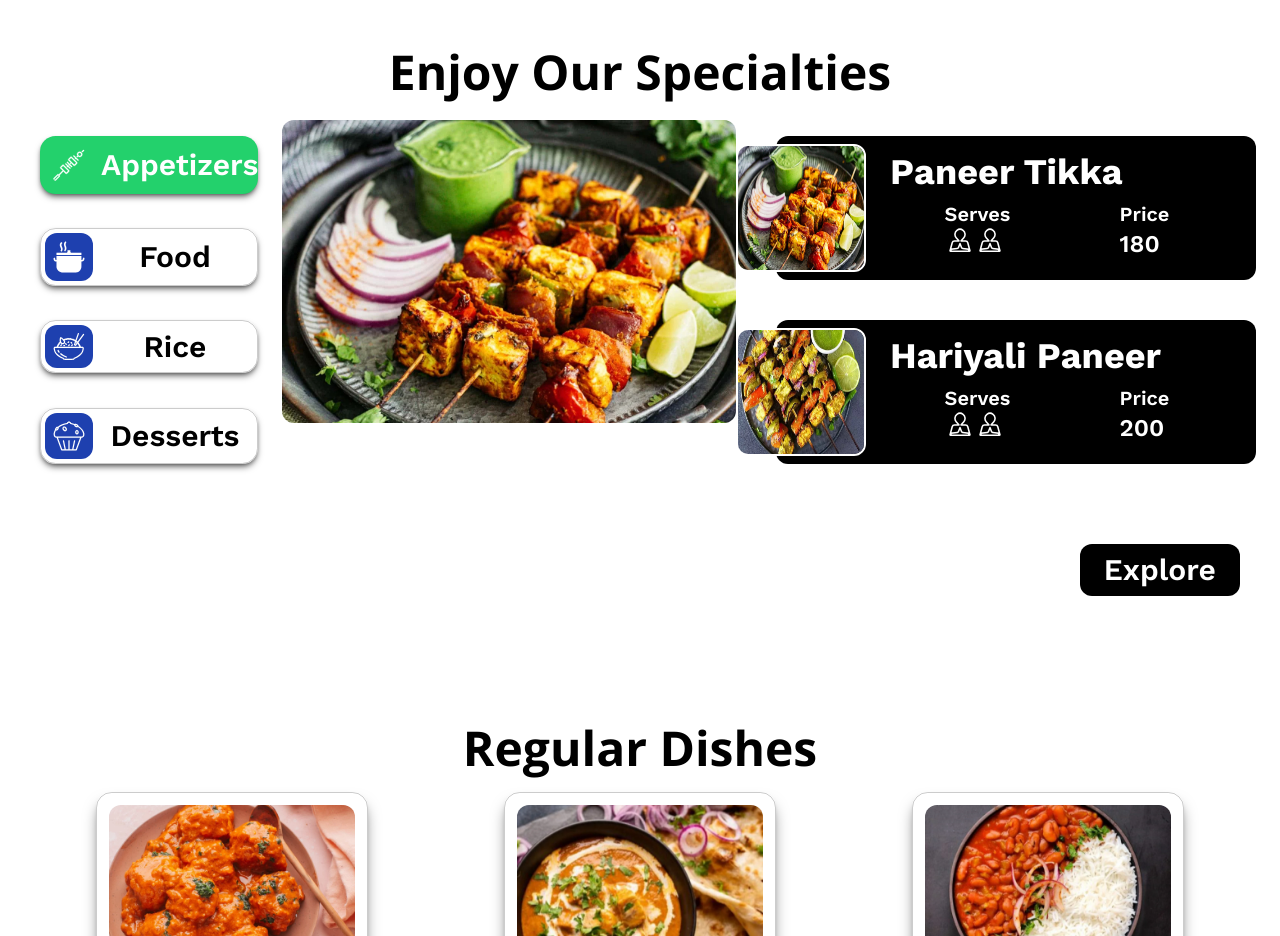
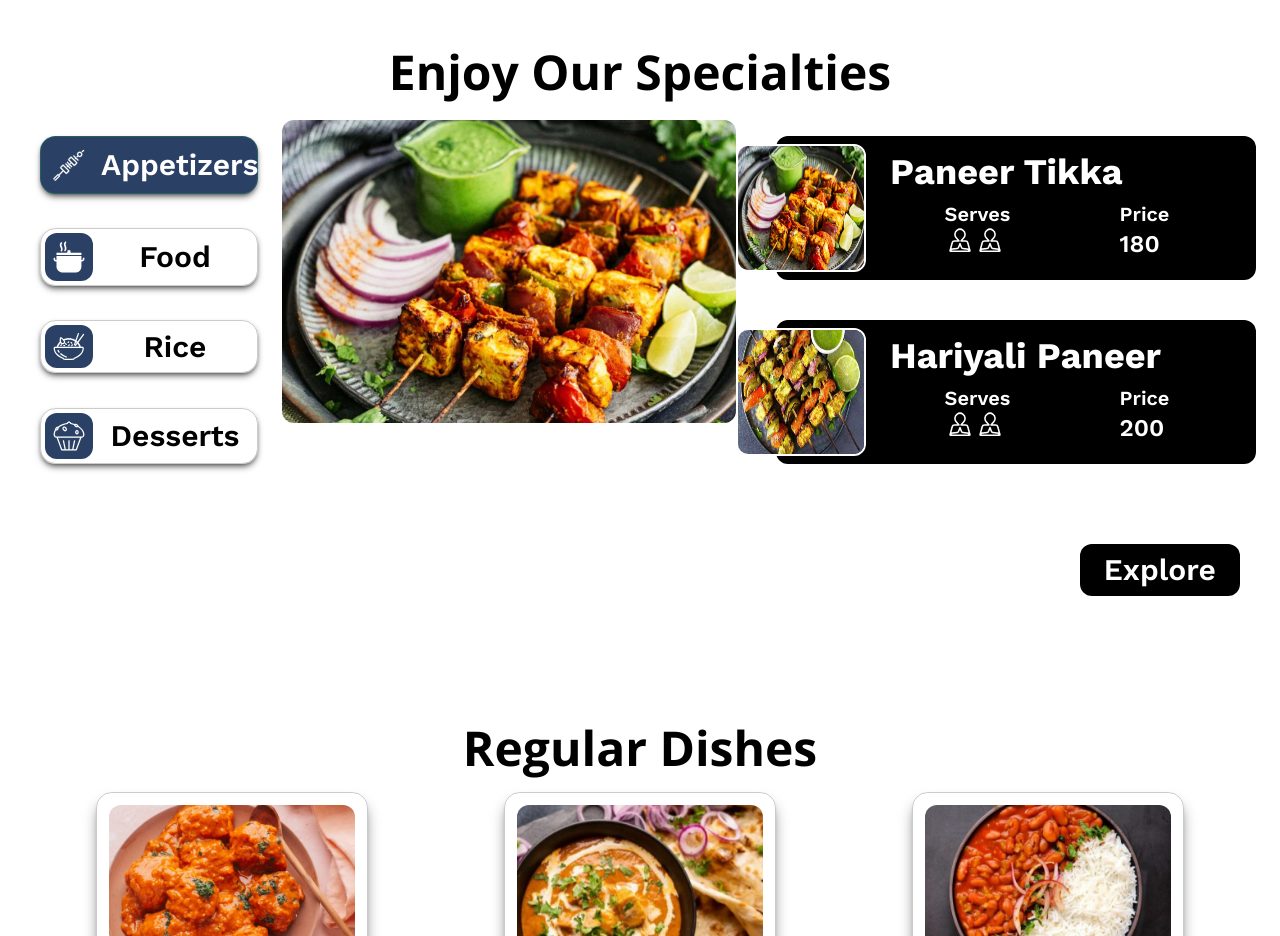
Before and after one commit to YUGE0/Food-House, a Next.js app: page / in a window 1280 px wide. Shown: the part 1600-2536 px from the top of the page. Built offline with nearby package versions, Linux system fonts and the light colour scheme.

Commit message:
Specialities component changes.

```diff
--- a/app/compo/Specialities.tsx
+++ b/app/compo/Specialities.tsx
@@ -13,45 +13,45 @@ export default function Specialities() {
             <div className="py-10 flex flex-wrap justify-between lg:flex-col md:w-[74%] lg:w-[20%] gap-5">
                 <button onClick={()=>{setSpeciality("Appetizers")}}>
                     {currentSpeciality=="Appetizers"?
-                    <div className="p-1 pr-2 rounded-xlp border bg-bc border-bc/20 shadow-black/50 shadow-md flex gap-2 place-items-center">
+                    <div className="p-1 pr-2 rounded-xlp border bg-fcolor border-bc/20 shadow-black/50 shadow-md flex gap-2 place-items-center">
                         <Image className="p-2 w-12 rounded-xl" src="/appetizer.svg" width={50} height={50} alt="Food House Logo"/>
                         <h4 className="text-center text-white w-[76%]">Appetizers</h4>
                     </div>
                     :<div className="p-1 pr-2 rounded-xlp border border-black/20 shadow-black/50 shadow-md flex gap-2 place-items-center">
-                        <Image className="p-2 w-12 bg-blue-800 rounded-xl" src="/appetizer.svg" width={50} height={50} alt="Food House Logo"/>
+                        <Image className="p-2 w-12 bg-fcolor rounded-xl" src="/appetizer.svg" width={50} height={50} alt="Food House Logo"/>
                         <h4 className="text-center w-[76%]">Appetizers</h4>
                     </div>}
                 </button>
                 <button onClick={()=>{setSpeciality("Food")}}>
                     {currentSpeciality=="Food"?
-                    <div className="p-1 pr-2 rounded-xlp border bg-bc border-bc/20 shadow-black/50 shadow-md flex gap-2 place-items-center">
+                    <div className="p-1 pr-2 rounded-xlp border bg-fcolor border-bc/20 shadow-black/50 shadow-md flex gap-2 place-items-center">
                         <Image className="p-2 w-12 rounded-xl" src="/food.svg" width={50} height={50} alt="Food House Logo"/>
                         <h4 className="text-center text-white w-[76%]">Food</h4>
                     </div>
                     :<div className="p-1 pr-2 rounded-xlp border border-black/20 shadow-black/50 shadow-md flex gap-2 place-items-center">
-                        <Image className="p-2 w-12 bg-blue-800 rounded-xl" src="/food.svg" width={50} height={50} alt="Food House Logo"/>
+                        <Image className="p-2 w-12 bg-fcolor rounded-xl" src="/food.svg" width={50} height={50} alt="Food House Logo"/>
                         <h4 className="text-center w-[76%]">Food</h4>
                     </div>}
                 </button>
                 <button onClick={()=>{setSpeciality("Rice")}}>
                     {currentSpeciality=="Rice"?
-                    <div className="p-1 pr-2 rounded-xlp border bg-bc border-bc/20 shadow-black/50 shadow-md flex gap-2 place-items-center">
+                    <div className="p-1 pr-2 rounded-xlp border bg-fcolor border-bc/20 shadow-black/50 shadow-md flex gap-2 place-items-center">
                         <Image className="p-2 w-12 rounded-xl" src="/rice.svg" width={50} height={50} alt="Food House Logo"/>
                         <h4 className="text-center text-white w-[76%]">Rice</h4>
                     </div>
                     :<div className="p-1 pr-2 rounded-xlp border border-black/20 shadow-black/50 shadow-md flex gap-2 place-items-center">
-                        <Image className="p-2 w-12 bg-blue-800 rounded-xl" src="/rice.svg" width={50} height={50} alt="Food House Logo"/>
+                        <Image className="p-2 w-12 bg-fcolor rounded-xl" src="/rice.svg" width={50} height={50} alt="Food House Logo"/>
                         <h4 className="text-center w-[76%]">Rice</h4>
                     </div>}
                 </button>
                 <button onClick={()=>{setSpeciality("Desserts")}}>
                     {currentSpeciality=="Desserts"?
-                    <div className="p-1 pr-2 rounded-xlp border bg-bc border-bc/20 shadow-black/50 shadow-md flex gap-2 place-items-center">
+                    <div className="p-1 pr-2 rounded-xlp border bg-fcolor border-bc/20 shadow-black/50 shadow-md flex gap-2 place-items-center">
                         <Image className="p-2 w-12 rounded-xl" src="/desserts.svg" width={50} height={50} alt="Food House Logo"/>
                         <h4 className="text-center text-white w-[76%]">Desserts</h4>
                     </div>
                     :<div className="p-1 pr-2 rounded-xlp border border-black/20 shadow-black/50 shadow-md flex gap-2 place-items-center">
-                        <Image className="p-2 w-12 bg-blue-800 rounded-xl" src="/desserts.svg" width={50} height={50} alt="Food House Logo"/>
+                        <Image className="p-2 w-12 bg-fcolor rounded-xl" src="/desserts.svg" width={50} height={50} alt="Food House Logo"/>
                         <h4 className="text-center w-[76%]">Desserts</h4>
                     </div>}
                 </button>
```
